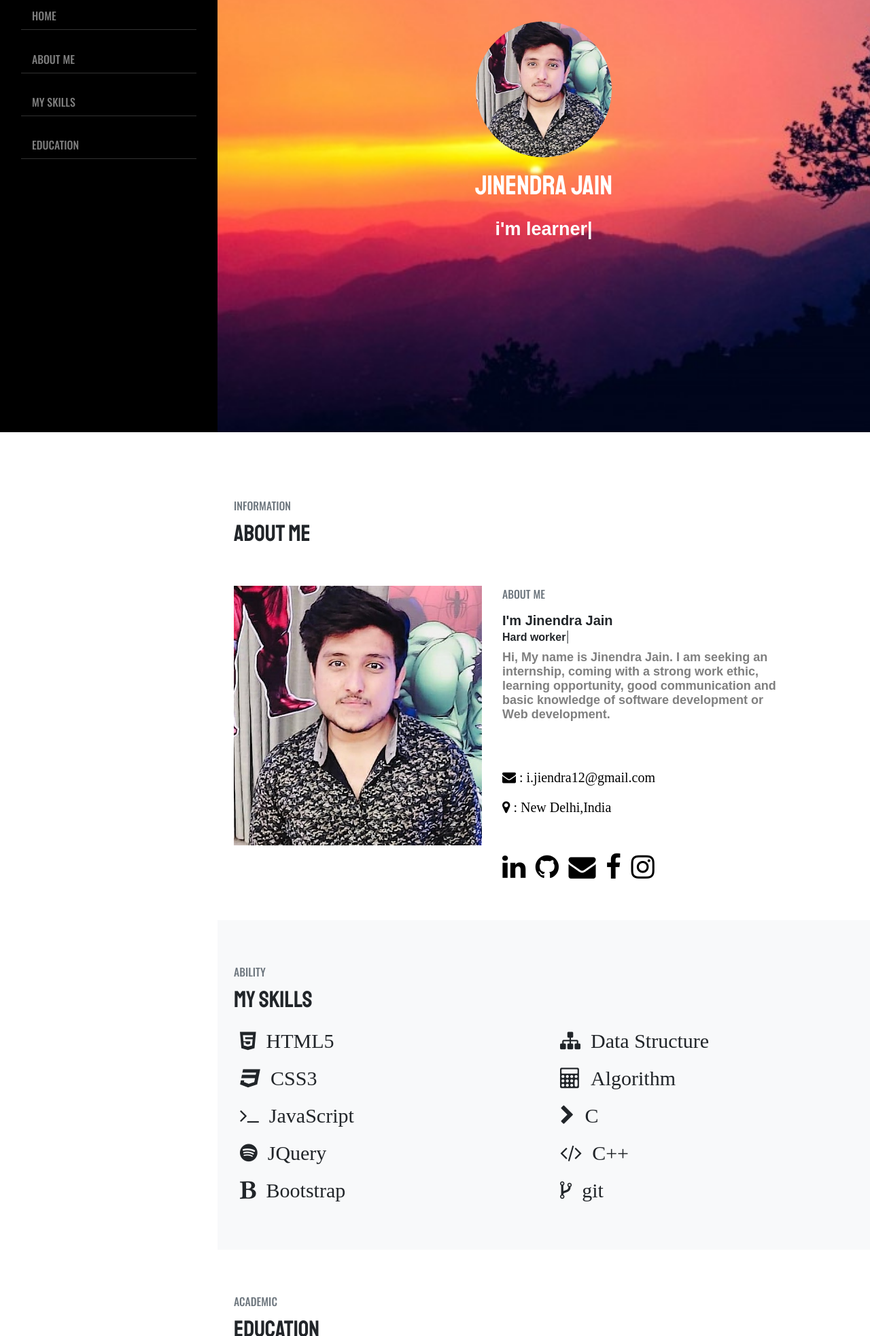
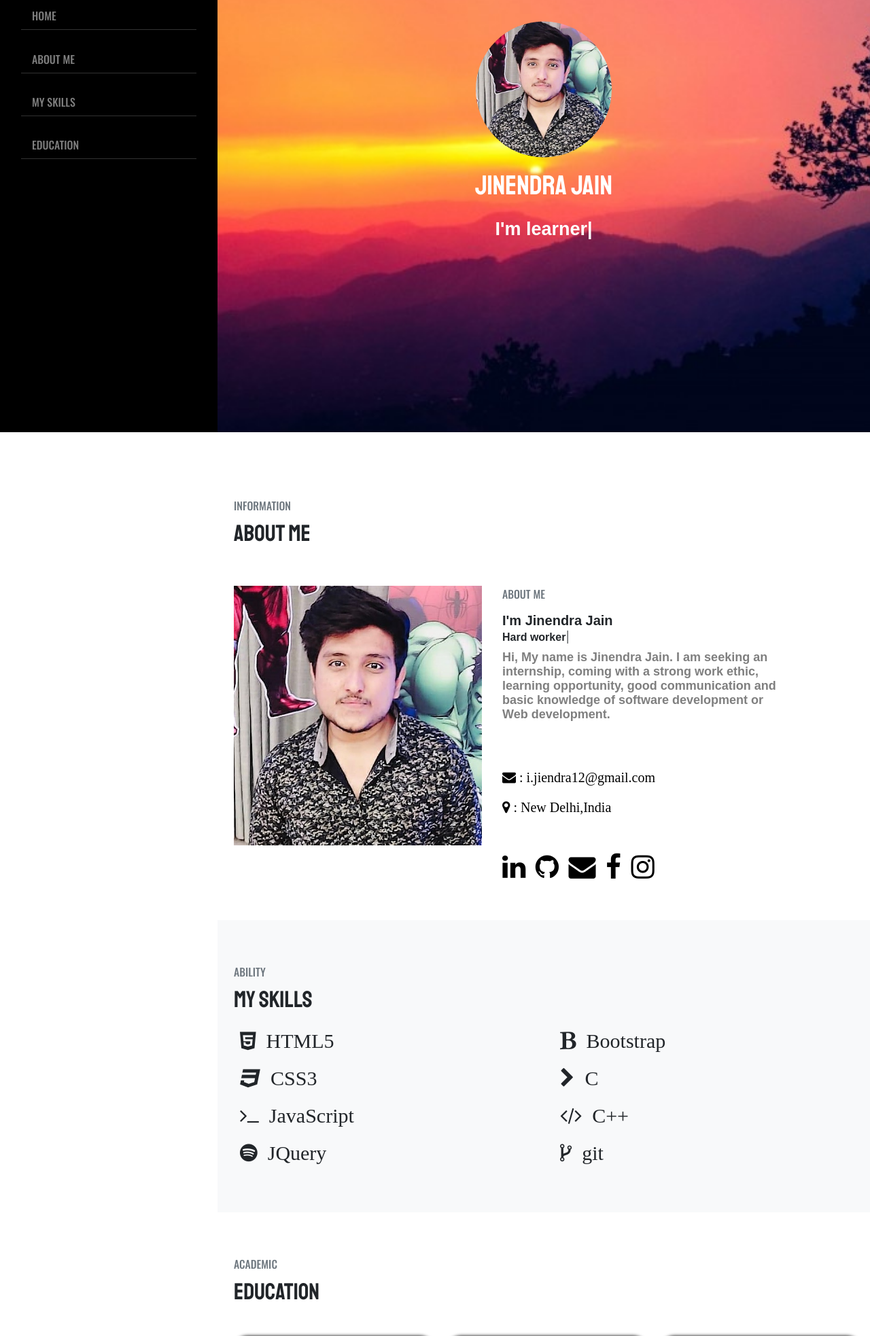
Before and after one commit to jinendra12/portfolio, a plain HTML site: page index.html in a window 1280 px wide. Shown: the part 164-2130 px from the top of the page at 68% size. Drawn offline with nearby package versions, Linux system fonts and the light colour scheme; a web font is replaced by a local one.

Commit message:
final draft 4

```diff
--- a/index.html
+++ b/index.html
@@ -48,7 +48,7 @@
 						<div class="author text-center">
 							<div class="author-img"></div>
 							<h1 class="text-white font-staat font-size-40 text-uppercase py-3">jinendra jain</h1>
-							<h5 class="text-white font-ram font-size-27" >i'm <span id="typed"></span></h5>
+							<h5 class="text-white font-ram font-size-27" >I'm <span id="typed"></span></h5>
 						</div>
 					</div>
 				</section>
@@ -103,13 +103,12 @@
 							<i class="fa fa-css3" aria-hidden="true" style="font-size: 30px; margin-bottom: 25px;"> &nbsp;CSS3</i><br>
 							<i class="fa fa-terminal" aria-hidden="true" style="font-size: 30px; margin-bottom: 25px;"> &nbsp;JavaScript</i><br>
 							<i class="fa fa-spotify" aria-hidden="true" style="font-size: 30px; margin-bottom: 25px;"> &nbsp;JQuery</i><br>
-							<i class="fa fa-bold" aria-hidden="true" style="font-size: 30px; margin-bottom: 25px;"> &nbsp;Bootstrap</i><br>
+
 						</div>
 
 						<div class="col-sm-6 pl-4">
 
-							<i class="fa fa-sitemap" aria-hidden="true" style="font-size: 30px; margin-bottom: 25px;"> &nbsp;Data Structure</i><br>
-							<i class="fa fa-calculator" aria-hidden="true" style="font-size: 30px; margin-bottom: 25px;"> &nbsp;Algorithm</i><br>
+							<i class="fa fa-bold" aria-hidden="true" style="font-size: 30px; margin-bottom: 25px;"> &nbsp;Bootstrap</i><br>
 							<i class="fa fa-chevron-right" aria-hidden="true" style="font-size: 30px; margin-bottom: 25px;"> &nbsp;C</i><br>
 							<i class="fa fa-code" aria-hidden="true" style="font-size: 30px; margin-bottom: 25px;"> &nbsp;C++</i><br>
 							<i class="fa fa-code-fork" aria-hidden="true" style="font-size: 30px; margin-bottom: 25px;"> &nbsp;git</i><br>
```
